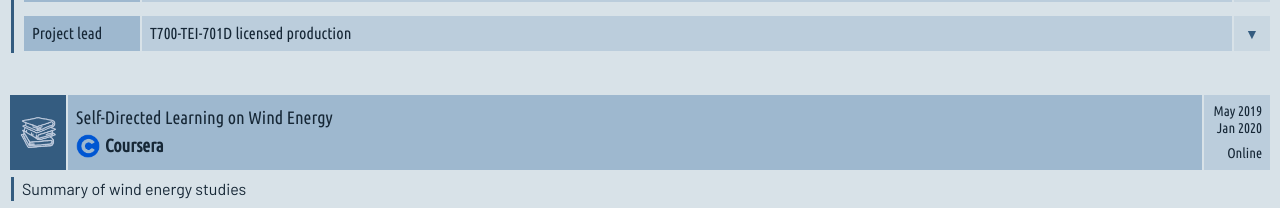
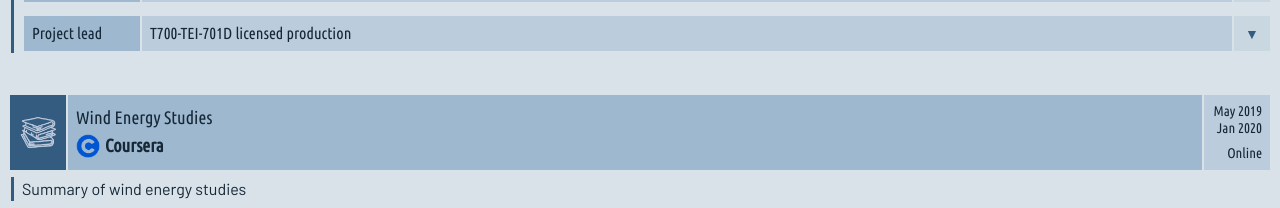
Before and after one commit to acrossfields/idilsezer, a Jekyll site: the page built from en/background-eng.md, in a window 1280 px wide. Shown: the part 1179-1387 px from the top of the page. Built offline with Jekyll 4.4.1, drawn with Linux system fonts in a browser that asks for light colours; some web fonts are replaced.

Commit message:
Update background-eng.md

```diff
--- a/en/background-eng.md
+++ b/en/background-eng.md
@@ -316,7 +316,7 @@ permalink: /en/background/engineering/
     </td>
     <td style="background-color: #9eb8cf; padding: 8px;">
       <div style="margin-bottom: 5px;">
-        Self-Directed Learning on Wind Energy
+        Wind Energy Studies
       </div>
       <div style="display: flex; align-items: center; gap: 5px;">
         <img src="{{ '/assets/images/coursera.png' | relative_url }}" alt="Coursera" style="height: 24px; vertical-align: middle;">
```
